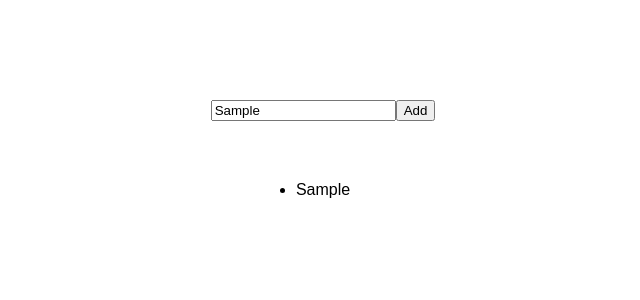
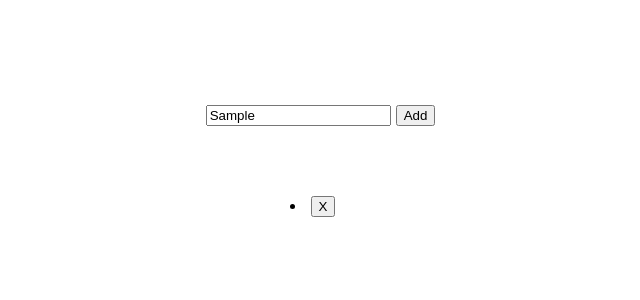
Before and after one commit to tymeart/todo, a React (Create React App) app: page / in a window 1280 px wide. Both pictures are taken after typing "Sample" into the empty fields and a click on the button "Add". Shown: the top 300 px of the page, without its empty margins (317-957 px from the left). Built offline with nearby package versions, Linux system fonts and the light colour scheme.

Commit message:
Start adding delete feature

```diff
--- a/src/components/App.js
+++ b/src/components/App.js
@@ -12,15 +12,24 @@ class App extends Component {
 
   handleSubmit = (todo, event) => {
     event.preventDefault();
+    const id = this.state.todos.length;
     const newToDos = [...this.state.todos, todo];
     this.setState({todos: newToDos});
+  }
+
+  handleDelete = (id) => {
+    const newToDos = this.state.todos.filter(todo => todo.id !== id);
+    console.log(newToDos)
   }
 
   render() {
     return (
       <div className="App">
         <ToDoForm handleSubmit={this.handleSubmit} />
-        <ToDoList todos={this.state.todos} />
+        <ToDoList
+          todos={this.state.todos}
+          handleDelete={this.handleDelete}
+        />
       </div>
     );
   }
--- a/src/components/ToDoForm.jsx
+++ b/src/components/ToDoForm.jsx
@@ -4,7 +4,8 @@ class ToDoForm extends Component {
   constructor(props) {
     super(props);
     this.state = {
-      text: ''
+      text: '',
+      id: 0
     };
   }
 
--- a/src/components/ToDoList.jsx
+++ b/src/components/ToDoList.jsx
@@ -3,7 +3,15 @@ import ToDoListItem from './ToDoListItem';
 
 const ToDoList = (props) => {
   console.log(props.todos)
-  const listItems = props.todos.map((todo, index) => <ToDoListItem key={index} todo={todo} />);
+  const listItems = props.todos.map(todo => {
+    return (
+      <ToDoListItem
+        key={todo.id}
+        todo={todo}
+        handleDelete={props.handleDelete.bind(this, todo.id)}
+      />
+    )}
+  );
   return (
     <ul className="list">
       {listItems}
--- a/src/components/ToDoListItem.jsx
+++ b/src/components/ToDoListItem.jsx
@@ -2,7 +2,10 @@ import React from 'react';
 
 const ToDoListItem = (props) => {
   return (
-    <li>{props.todo}</li>
+    <li>
+      {props.todo.text}
+      <button>X</button>
+    </li>
   );
 };
 
--- a/src/index.css
+++ b/src/index.css
@@ -26,3 +26,7 @@ ul {
 ul li {
   margin: 10px 0;
 }
+
+button {
+  margin: 5px;
+}
```
